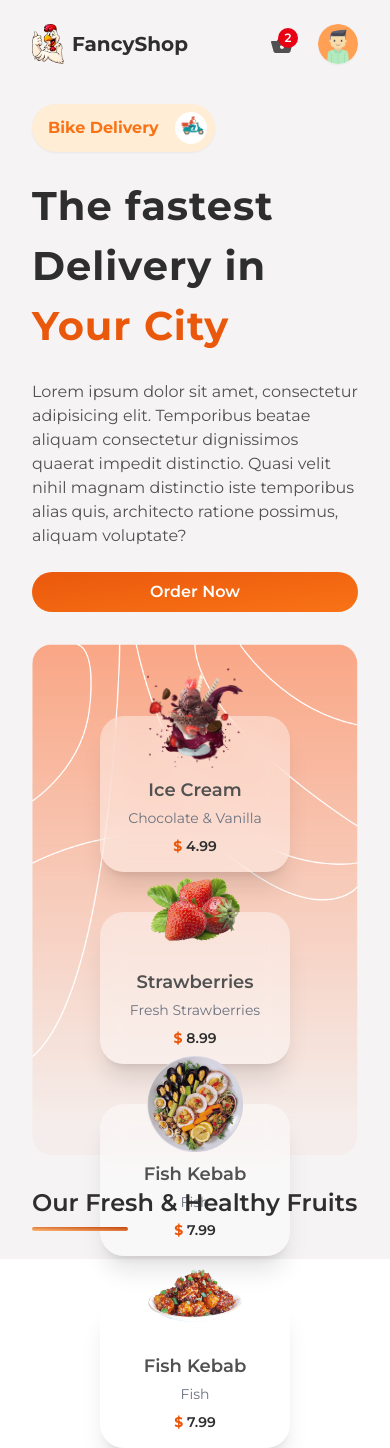
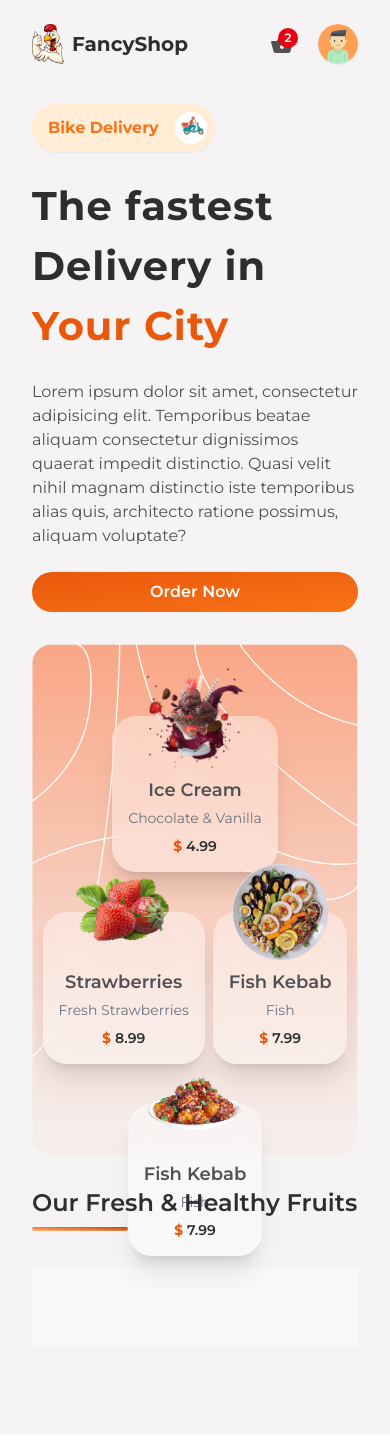
Before and after one commit to samuel355/fancyshop, a React (Create React App) app: page / in a window 390 px wide. Built offline with nearby package versions, Linux system fonts and the light colour scheme; no server answers; the database is empty.

Commit message:
resonsive

```diff
--- a/src/components/HomeContainer.jsx
+++ b/src/components/HomeContainer.jsx
@@ -40,10 +40,10 @@ const HomeContainer = () => {
 
             <div className='py-2 flex-1 flex items-center relative'>
                 <img className='h-420 ml-auto w-full lg:w-auto lg:h-650' src={HeroImage} alt="Background" />
-            <div className='w-full h-full absolute top-0 left-0 flex items-center justify-center flex-wrap py-16 gap-2 '>
+                <div className='w-full h-full absolute top-0 left-0 flex items-center justify-center flex-wrap py-16 gap-2'>
                     {
                         heroData && heroData.map(staticData =>(
-                        <div key={staticData.id} className='lg:w-190 p-4 bg-cardOverlay backdrop-blur-md rounded-3xl flex flex-col items-center justify-center min-w-[190px] shadow-xl my-4'>
+                            <div key={staticData.id} className='lg:w-190  p-4 bg-cardOverlay backdrop-blur-md rounded-3xl flex flex-col items-center justify-center  shadow-xl my-4'>
                                 <img className='lg:w-40 w-24 -mt-16 lg:-mt-20' src={staticData.imageSrc} alt="Ice Cream" />
                                 <p className='mt-2 text-lg font-semibold text-textColor'>{staticData.name}</p>
                                 <p className='mt-1 text-center text-sm text-gray-500'>{staticData.description}</p>
--- a/src/components/MainContainer.jsx
+++ b/src/components/MainContainer.jsx
@@ -2,9 +2,11 @@ import React from 'react'
 import HomeContainer from './HomeContainer'
 import {motion} from 'framer-motion'
 import {MdChevronLeft, MdChevronRight} from 'react-icons/md'
+import RowContainer from './RowContainer'
+
 const MainContainer = () => {
   return (
-    <div className="w-full h-full flex flex-col items-center justify-start">
+    <div className="w-full h-full flex flex-col items-center justify-center">
         <HomeContainer />
 
         <section className='w-full my-6'>
@@ -15,14 +17,15 @@ const MainContainer = () => {
                         whileTap={{scale : 0.75}}
                         className='w-8 h-8 rounded-2xl bg-orange-300 cursor-pointer transition-all duration-100 ease-in-out hover:shadow-lg hover:bg-orange-600 flex items-center justify-center'>
                             <MdChevronLeft className='text-white text-lg' />
-                        </motion.div>
+                    </motion.div>
                     <motion.div
                         whileTap={{scale : 0.75}}
                         className='w-8 h-8 rounded-2xl bg-orange-300 cursor-pointer transition-all duration-100 ease-in-out hover:shadow-lg hover:bg-orange-600 flex items-center justify-center'>
                             <MdChevronRight className='text-white text-lg' />
-                        </motion.div>
+                    </motion.div>
                 </div>
             </div>
+            <RowContainer flag={true} />
         </section>
     </div>
   )
--- /dev/null
+++ b/src/components/RowContainer.jsx
@@ -0,0 +1,13 @@
+import React from 'react'
+
+const RowContainer = ({flag}) => {
+    return (
+        <div className={`w-full my-12 ${flag ? 'overflow-x-scroll' : 'overflow-x-hidden'} `}>
+            <div className='min-w-350 w-350 h-20 bg-cardOverlay shadow-md backdrop-filter'>
+
+            </div>
+        </div>
+    )
+}
+
+export default RowContainer
--- a/src/components/index.js
+++ b/src/components/index.js
@@ -3,3 +3,4 @@ export {default as CreateContainer} from './CreateContainer'
 export {default as MainContainer} from './MainContainer'
 export {default as HomeContainer} from './HomeContainer'
 export {default as Loader} from './Loader'
+export {default as RowContainer} from './RowContainer'
```
Lines whose indentation alone changed are shown as unchanged.
